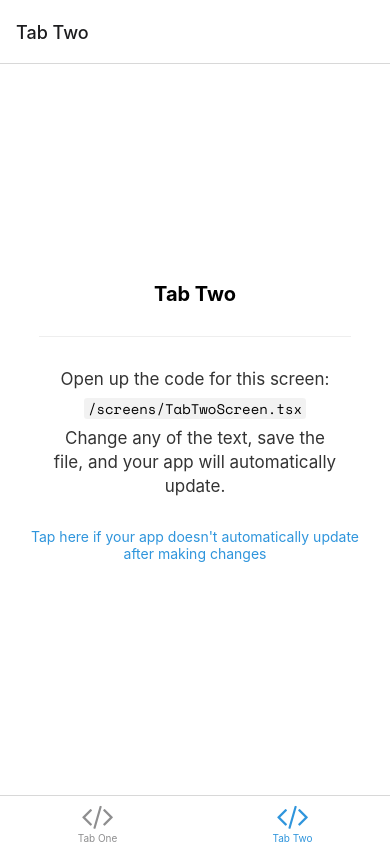
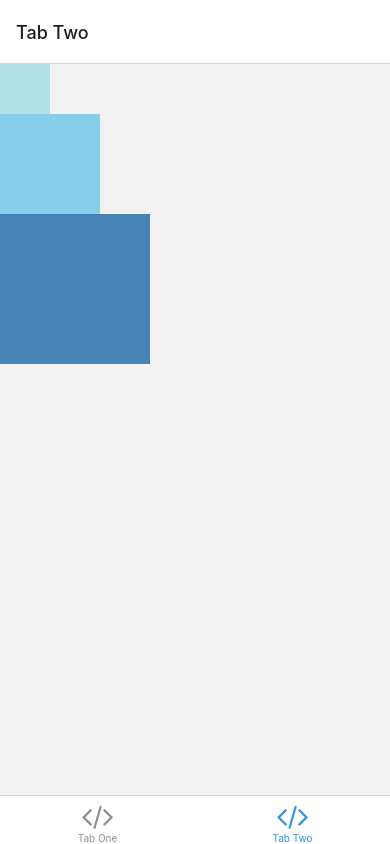
Before and after one commit to ajay8808/react-native, a React Native app: screen /TabTwo in a window 390 px wide. Built offline with nearby package versions, Linux system fonts and the light colour scheme; what expo-linking would draw is missing.

Commit message:
width height 컴포넌트

```diff
--- a/navigation/index.tsx
+++ b/navigation/index.tsx
@@ -16,6 +16,7 @@
 import NotFoundScreen from '../screens/NotFoundScreen';
 import TabOneScreen from '../screens/TabOneScreen';
 import TabTwoScreen from '../screens/TabTwoScreen';
+import HeightWidth from '../screens/heightWidth';
 import { RootStackParamList, RootTabParamList, RootTabScreenProps } from '../types';
 import LinkingConfiguration from './LinkingConfiguration';
 
@@ -86,12 +87,13 @@
       />
       <BottomTab.Screen
         name="TabTwo"
-        component={TabTwoScreen}
+        component={HeightWidth}
         options={{
           title: 'Tab Two',
           tabBarIcon: ({ color }) => <TabBarIcon name="code" color={color} />,
         }}
       />
+
     </BottomTab.Navigator>
   );
 }
--- /dev/null
+++ b/screens/heightWidth.tsx
@@ -0,0 +1,20 @@
+import React from 'react';
+import { View } from 'react-native';
+
+const FixedDimensionsBasics = () => {
+  return (
+    <View>
+      <View style={{
+        width: 50, height: 50, backgroundColor: 'powderblue'
+      }} />
+      <View style={{
+        width: 100, height: 100, backgroundColor: 'skyblue'
+      }} />
+      <View style={{
+        width: 150, height: 150, backgroundColor: 'steelblue'
+      }} />
+    </View>
+  );
+};
+
+export default FixedDimensionsBasics;
```
